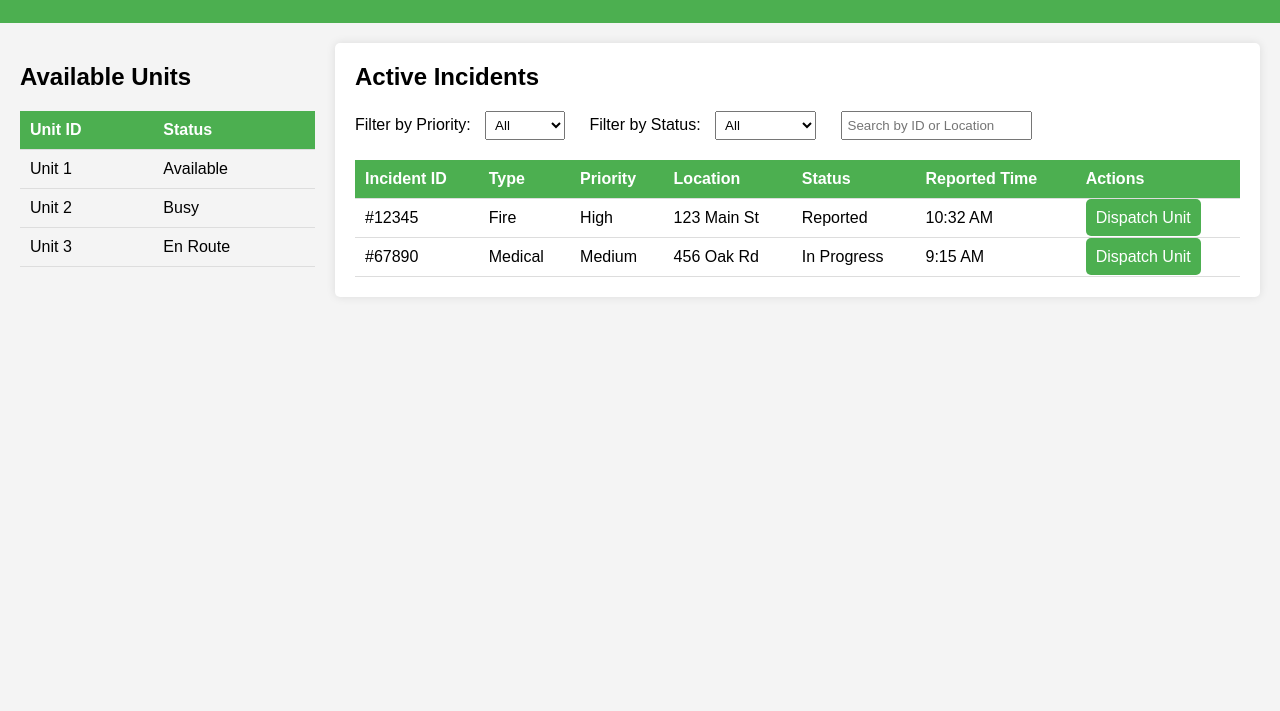
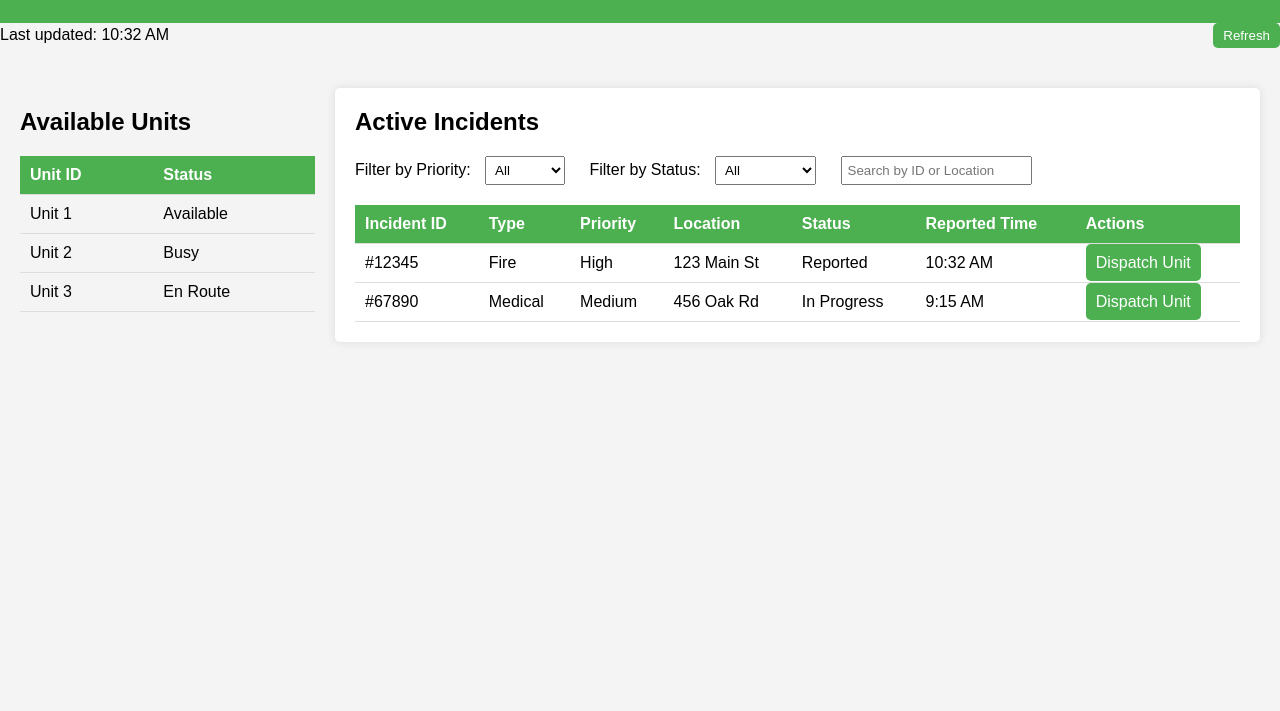
Before and after one commit to Demi-Ajayi/emergency-dispath-dashboard, a plain HTML site: page index.html in a window 1280 px wide. Shown: the part 89-800 px from the top of the page. Drawn offline with Linux system fonts and the light colour scheme.

Commit message:
real time status update indicator
Refreshes when data is updated

```diff
--- a/index.css
+++ b/index.css
@@ -10,6 +10,33 @@ header {
   text-align: center;
   padding: 1em 0;
 }
+
+/* Status Indicator Styles */
+.status-indicator {
+  display: flex;
+  justify-content: space-between;
+  align-items: center;
+  margin-bottom: 20px;
+}
+
+.status-indicator p {
+  margin: 0;
+  font-size: 16px;
+}
+
+.btn-refresh {
+  background-color: #4caf50;
+  color: white;
+  padding: 5px 10px;
+  border: none;
+  border-radius: 5px;
+  cursor: pointer;
+}
+
+.btn-refresh:hover {
+  background-color: #45a049;
+}
+
 .container {
   display: flex;
   justify-content: space-between;
--- a/index.html
+++ b/index.html
@@ -11,6 +11,11 @@
     <header>
       <h1>Emergency Incident Dashboard</h1>
     </header>
+    <!-- Last Updated Section (Place it under the header or next to the filters) -->
+    <div class="status-indicator">
+      <p>Last updated: <span id="lastUpdatedTime">10:32 AM</span></p>
+      <button class="btn-refresh" onclick="refreshData()">Refresh</button>
+    </div>
 
     <!-- Main Container -->
     <div class="container">
```
